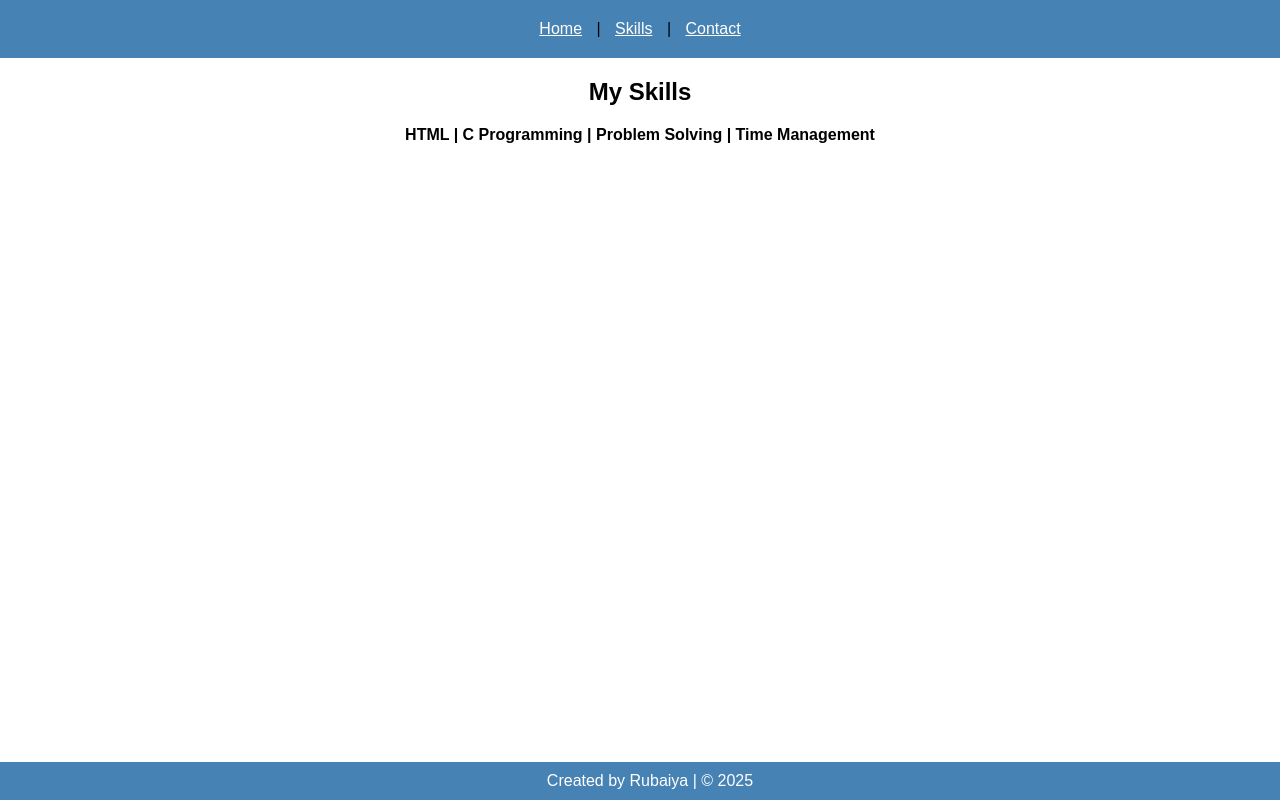
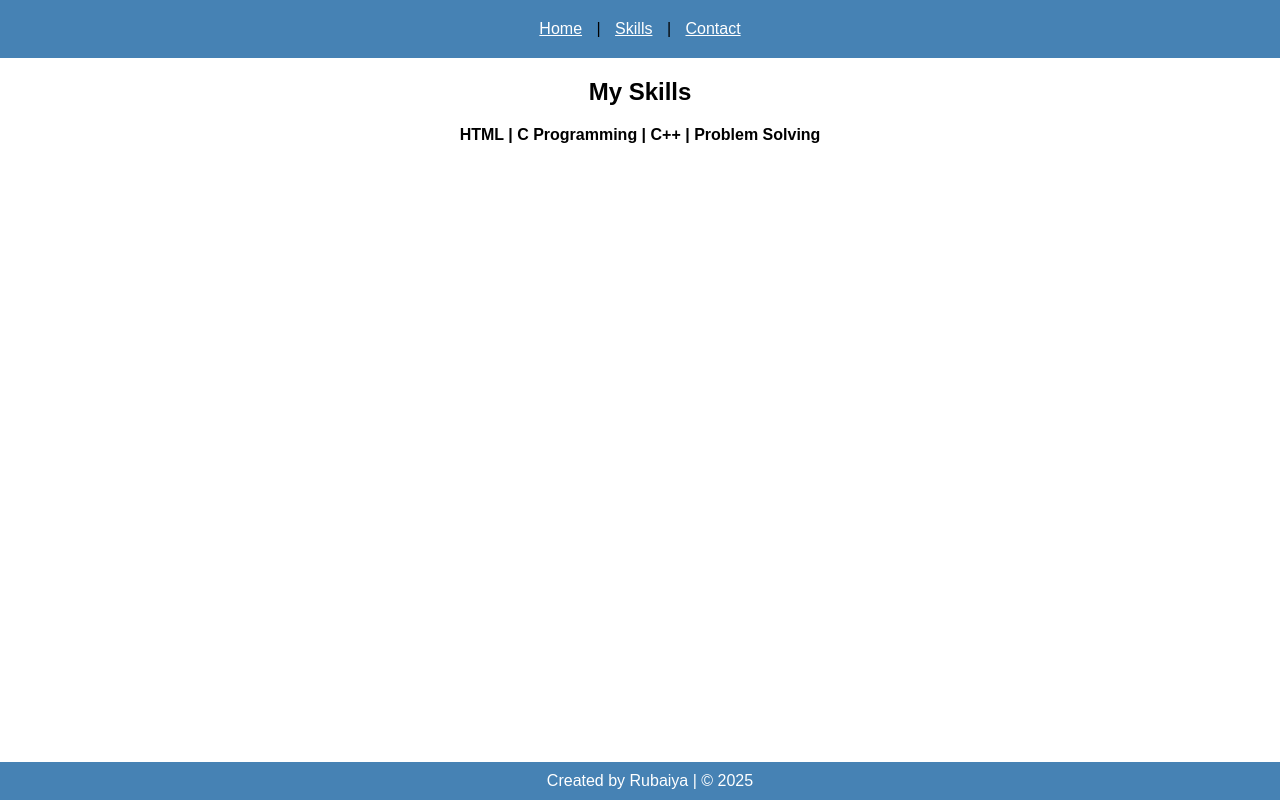
Before and after one commit to RubaiyaTabassum/Rubaiya-Tabassum-Team11-Draco, a plain HTML site: page skills.html in a window 1280 px wide. Drawn offline with Linux system fonts and the light colour scheme.

Commit message:
Update skills.html

```diff
--- a/skills.html
+++ b/skills.html
@@ -14,7 +14,7 @@
 <h2 style="text-align: center;">My Skills</h2>
 
 <p style="text-align: center; font-weight: bold;">
-    HTML | C Programming | Problem Solving | Time Management
+    HTML | C Programming | C++ | Problem Solving
 </p>
 
 <div style="background-color: #4682B4; color: white; text-align: center; padding: 10px; position: fixed; bottom: 0; width: 100%;">
```
